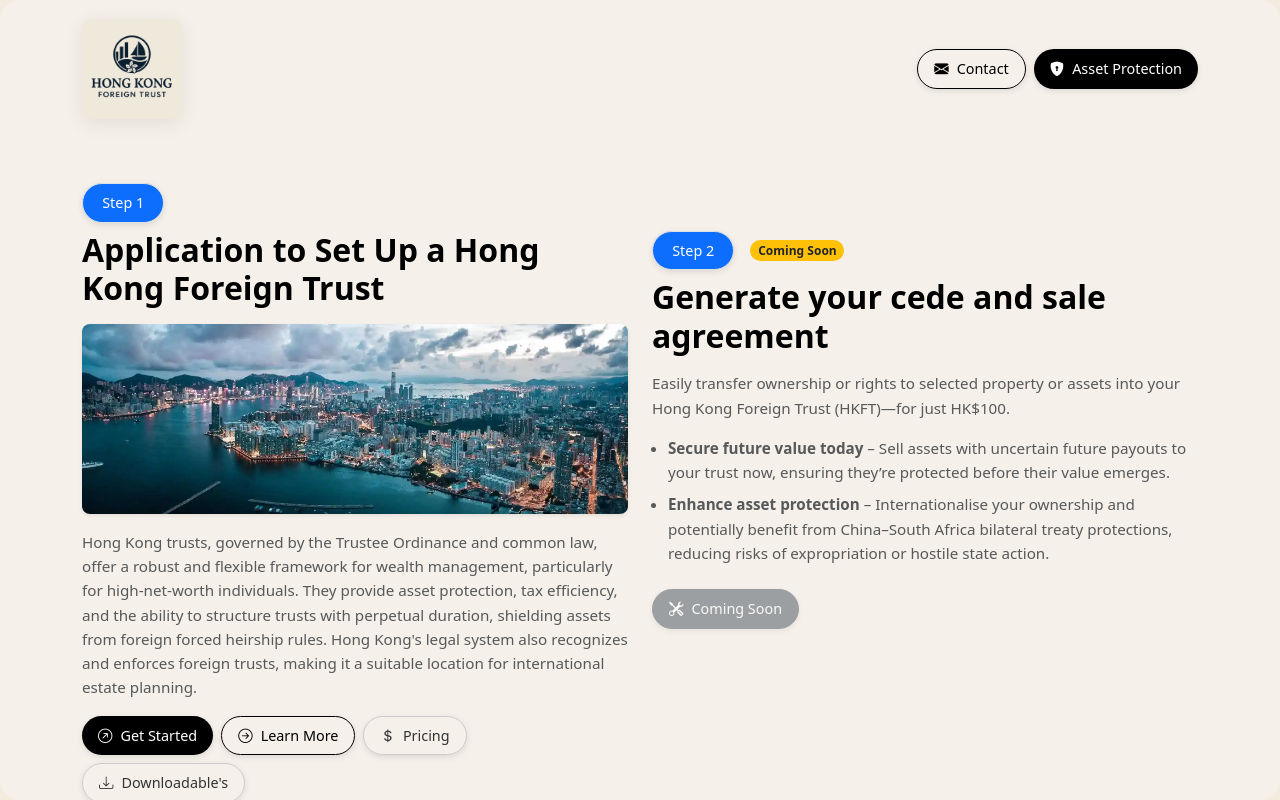
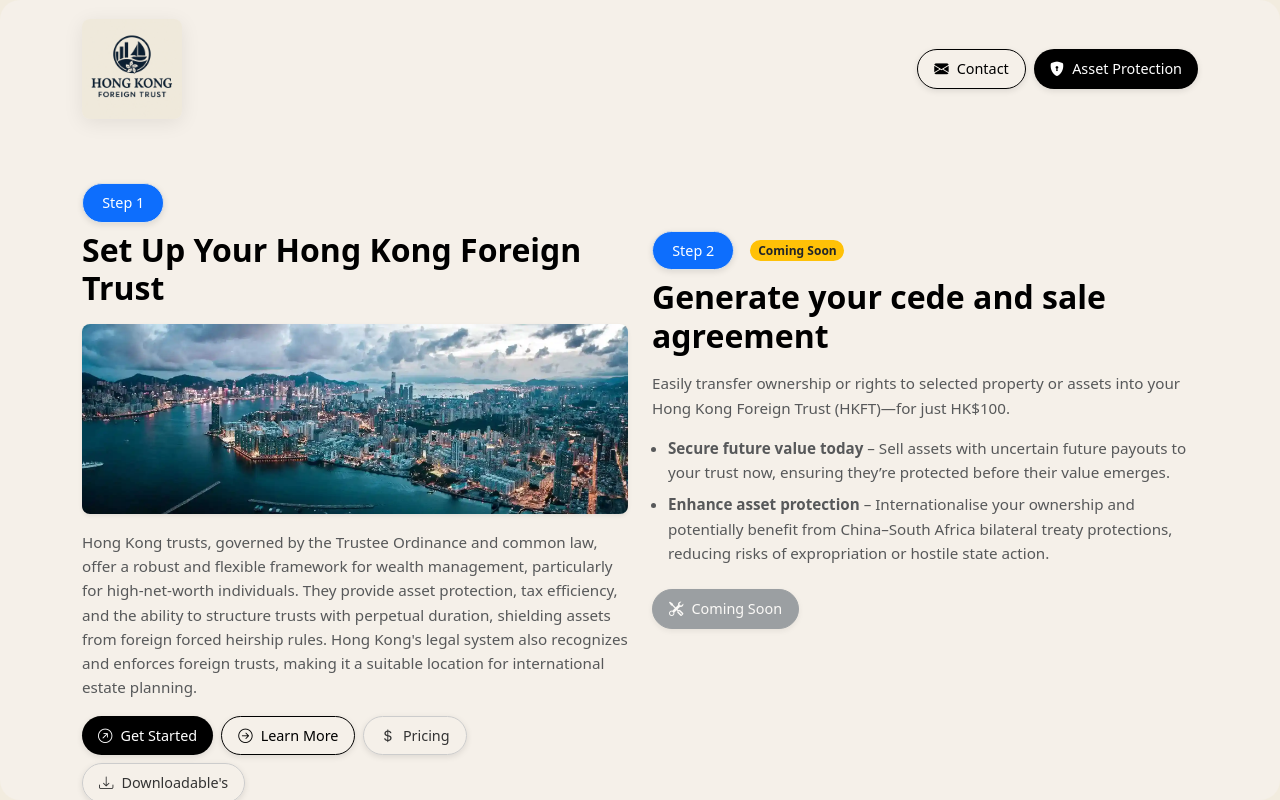
Before and after one commit to WhitelightningDev/hongkongtrust, an Angular app: page / in a window 1280 px wide. Built offline with nearby package versions, Linux system fonts and the light colour scheme.

Commit message:
`Update pricing and welcome page content: replace 'Bullion Member Setup Fee' with 'Discount Price To Co-Op Members' and 'Application to Set Up a Hong Kong Foreign Trust' with 'Set Up Your Hong Kong Foreign Trust'`

```diff
--- a/src/app/pages/pricing/pricing.html
+++ b/src/app/pages/pricing/pricing.html
@@ -28,7 +28,7 @@
       <div>$420 / ZAR 7,000</div>
     </div>
     <div class="col-12 col-md-6 d-flex justify-content-between">
-      <div><strong>Bullion Member Setup Fee:</strong></div>
+      <div><strong> Discount Price To Co-Op Members:</strong></div>
       <div>$210 / ZAR 3,500</div>
     </div>
     <div class="col-12 col-md-6 d-flex justify-content-between align-items-center">
--- a/src/app/pages/welcomepage/welcomepage.html
+++ b/src/app/pages/welcomepage/welcomepage.html
@@ -24,7 +24,7 @@
     <div class="row gy-4 align-items-start">
       <!-- Left Panel -->
       <div class="col-12 col-lg-6">
-        <h2 class="fw-bold mb-3">Application to Set Up a Hong Kong Foreign Trust</h2>
+        <h2 class="fw-bold mb-3">Set Up Your Hong Kong Foreign Trust</h2>
         <img src="/HK-Banner-main.webp" class="img-fluid rounded-3 shadow-sm mb-3" alt="Trust Banner"
           style="max-height: 190px; object-fit: cover; width: 100%;">
         <p class="small text-muted">
```
